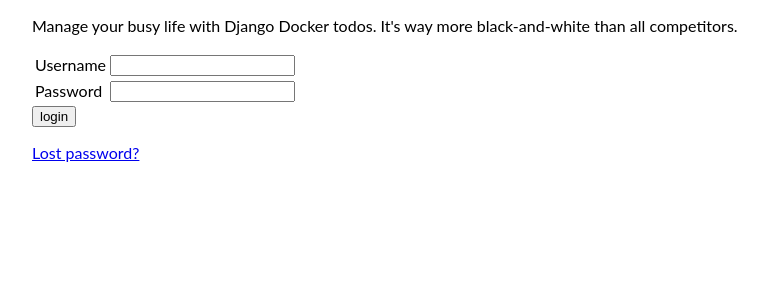
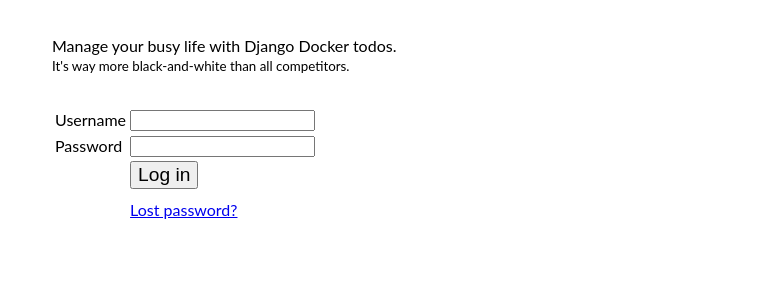
Before and after one commit to ErnstHaagsman/djangodocker, a Django app: template djangodocker/templates/registration/login.html in a window 1280 px wide. Shown: the part 90-390 px from the top of the page, without its empty margins (18-786 px from the left). Run offline with Django 3.2, Linux system fonts and the light colour scheme; the template is opened without the code that fills it, so the values that code supplies are empty, except form fields; tables that the repository leaves empty hold one stand-in row (values such as "Sample post"); form fields are guessed from the names that the template uses.

Commit message:
Style login form

```diff
--- a/djangodocker/static/djangodocker/style.css
+++ b/djangodocker/static/djangodocker/style.css
@@ -69,3 +69,16 @@
 .userinfo li:first-of-type::before{
     content: '';
 }
+
+#authform {
+    width: 600px;
+    padding: 20px;
+}
+
+#authform input[type=submit] {
+    font-size: 1.2em;
+}
+
+#tagline {
+    margin-bottom: 2em;
+}
--- a/djangodocker/templates/registration/login.html
+++ b/djangodocker/templates/registration/login.html
@@ -2,9 +2,12 @@
 
 {% block content %}
 
-<p>
-    Manage your busy life with Django Docker todos. It's way more black-and-white
-    than all competitors.
+<div id="authform">
+
+<p id="tagline">
+    Manage your busy life with Django Docker todos. <br />
+    <small>It's way more black-and-white
+    than all competitors.</small>
 </p>
 
 {% if form.errors %}
@@ -31,13 +34,23 @@
     <td>{{ form.password.label_tag }}</td>
     <td>{{ form.password }}</td>
 </tr>
+<tr>
+    <td></td>
+    <td>
+        <input type="submit" value="Log in" /><br />
+        <a
+            style="margin-top: 0.7em; display: block;"
+            href="{% url 'password_reset' %}">Lost password?</a>
+    </td>
+</tr>
 </table>
 
-<input type="submit" value="login" />
 <input type="hidden" name="next" value="{{ next }}" />
 </form>
 
 {# Assumes you setup the password_reset view in your URLconf #}
-<p><a href="{% url 'password_reset' %}">Lost password?</a></p>
+<p></p>
+
+</div>
 
 {% endblock %}
```
